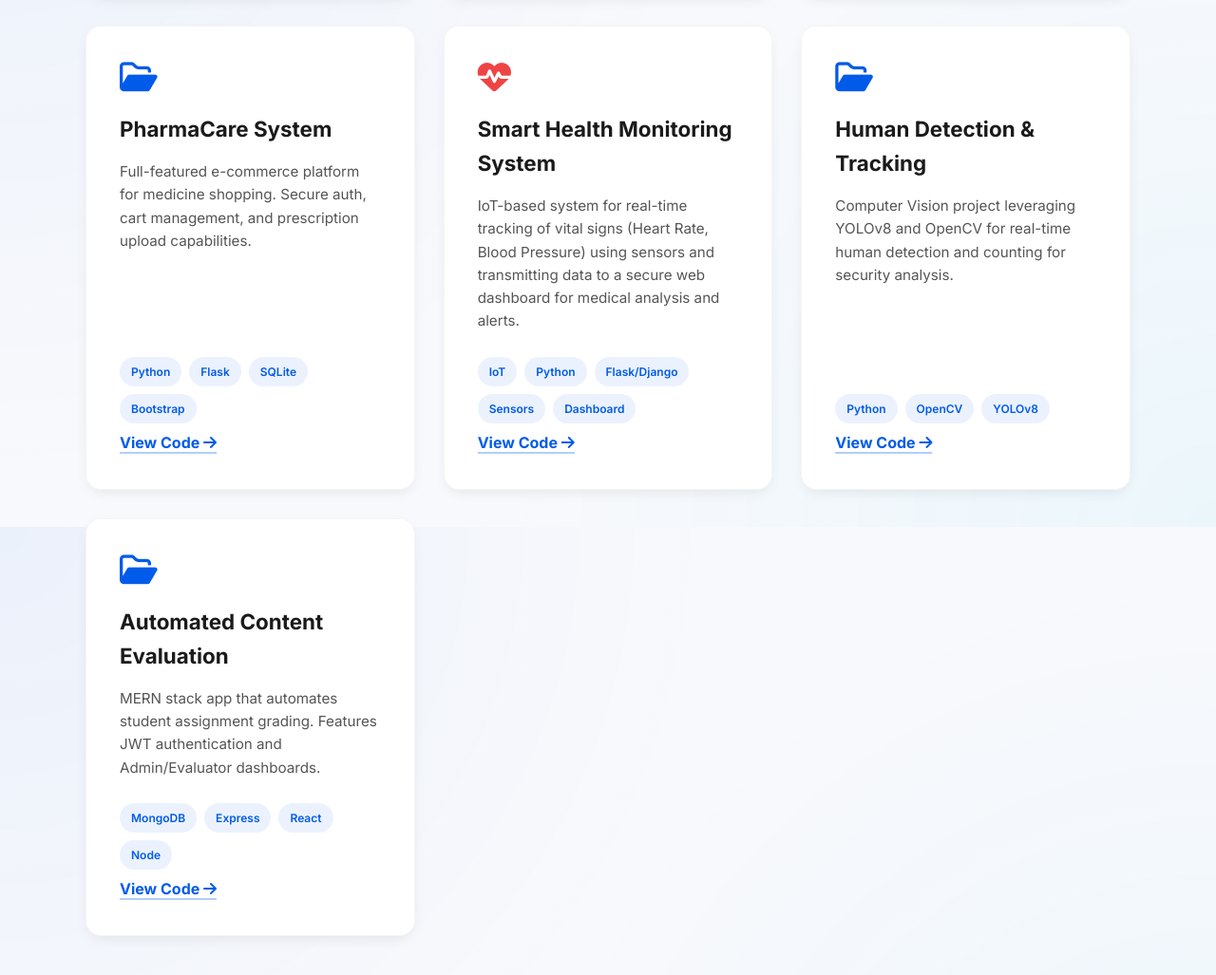
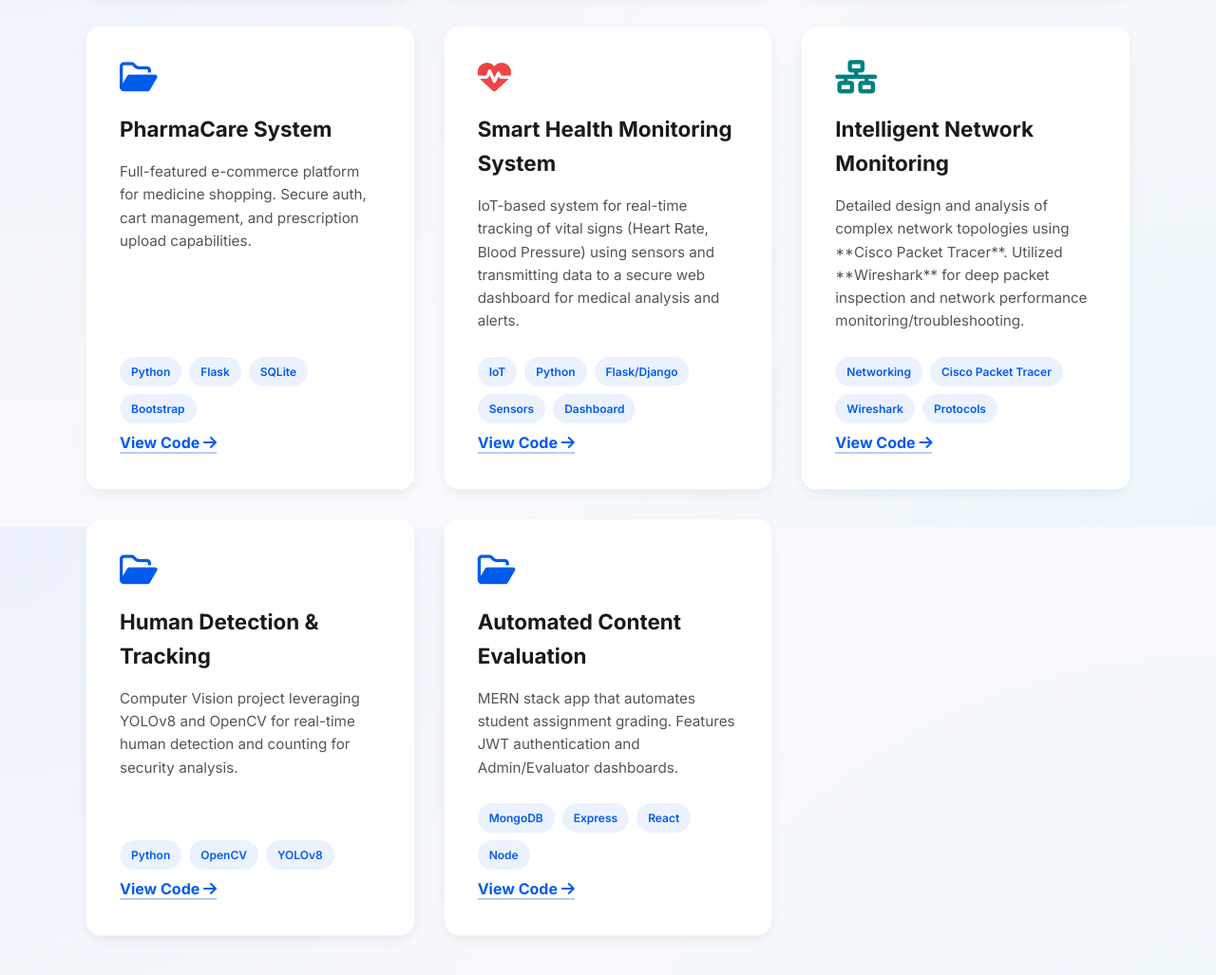
Before and after one commit to haroonsardar/haroonsardar.github.io, a plain HTML site: page index.html in a window 1280 px wide. Shown: the part 1845-2872 px from the top of the page at 95% size. Drawn offline with Linux system fonts and the light colour scheme.

Commit message:
add a networking project

```diff
--- a/index.html
+++ b/index.html
@@ -153,7 +153,8 @@
         .delay-4 { transition-delay: 0.4s; }
         .delay-5 { transition-delay: 0.5s; }
         .delay-6 { transition-delay: 0.6s; }
-        .delay-7 { transition-delay: 0.7s; } /* Added for new project */
+        .delay-7 { transition-delay: 0.7s; }
+        .delay-8 { transition-delay: 0.8s; }
 
         /* --- NEW HERO SECTION INTRO ANIMATION --- */
         .hero-animate {
@@ -286,7 +287,15 @@
                     <div class="tags"><span>IoT</span><span>Python</span><span>Flask/Django</span><span>Sensors</span><span>Dashboard</span></div>
                     <div class="card-links"><a href="https://github.com/haroonsardar" target="_blank">View Code <i class="fas fa-arrow-right"></i></a></div>
                 </div>
+
                 <div class="project-card reveal delay-6">
+                    <div class="card-header"><i class="fas fa-network-wired" style="color: #008080;"></i></div>
+                    <h3>Intelligent Network Monitoring</h3>
+                    <p>Detailed design and analysis of complex network topologies using **Cisco Packet Tracer**. Utilized **Wireshark** for deep packet inspection and network performance monitoring/troubleshooting.</p>
+                    <div class="tags"><span>Networking</span><span>Cisco Packet Tracer</span><span>Wireshark</span><span>Protocols</span></div>
+                    <div class="card-links"><a href="https://github.com/haroonsardar" target="_blank">View Code <i class="fas fa-arrow-right"></i></a></div>
+                </div>
+                <div class="project-card reveal delay-7">
                     <div class="card-header"><i class="far fa-folder-open"></i></div>
                     <h3>Human Detection & Tracking</h3>
                     <p>Computer Vision project leveraging YOLOv8 and OpenCV for real-time human detection and counting for security analysis.</p>
@@ -294,7 +303,7 @@
                     <div class="card-links"><a href="https://github.com/haroonsardar" target="_blank">View Code <i class="fas fa-arrow-right"></i></a></div>
                 </div>
 
-                <div class="project-card reveal delay-7">
+                <div class="project-card reveal delay-8">
                     <div class="card-header"><i class="far fa-folder-open"></i></div>
                     <h3>Automated Content Evaluation</h3>
                     <p>MERN stack app that automates student assignment grading. Features JWT authentication and Admin/Evaluator dashboards.</p>
```
